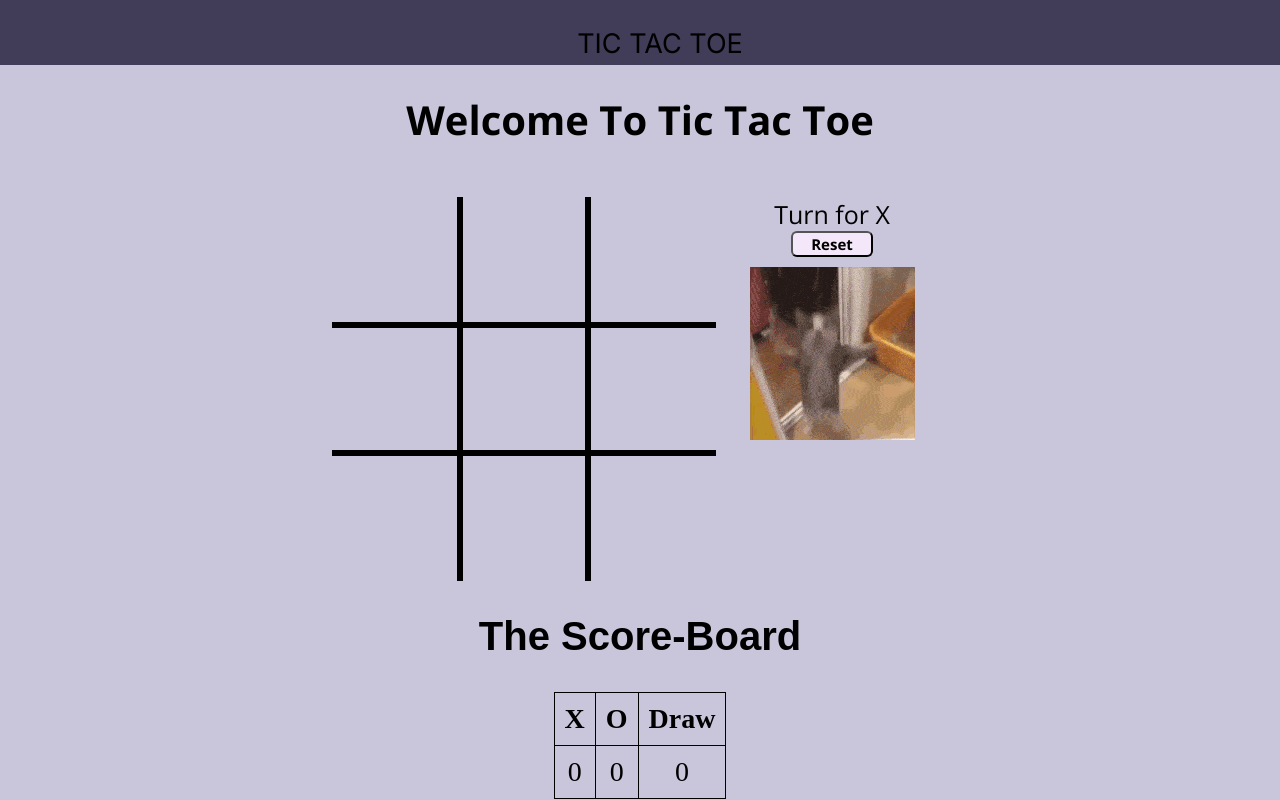
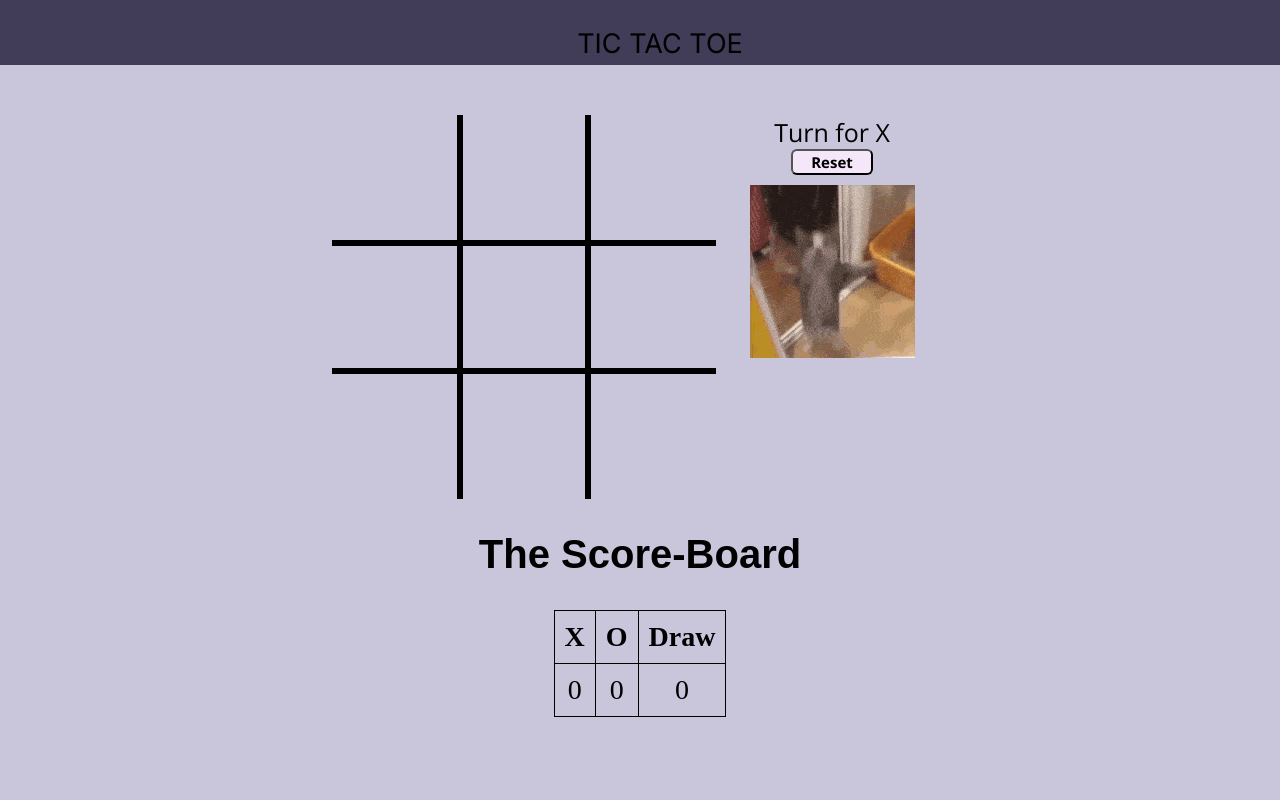
Before and after one commit to omar-afnan/Tic-Tac-Toe, a plain HTML site: page Tic-Tac-Toe.html in a window 1280 px wide. Drawn offline with nearby package versions, Linux system fonts and the light colour scheme.

Commit message:
Update Tic-Tac-Toe.html

```diff
--- a/Tic-Tac-Toe.html
+++ b/Tic-Tac-Toe.html
@@ -25,9 +25,7 @@
     </nav>
 
 
-    <h1 class="heading"
-        style="padding : 0 34px; font-family: 'Open Sans' , Arial, Helvetica, sans-serif ;  text-align: center ; font-size: 40px;">
-        Welcome To Tic Tac Toe </h1>
+
 
     <div class="g-container"> <!-- game container -->
         <div class="container">
```
